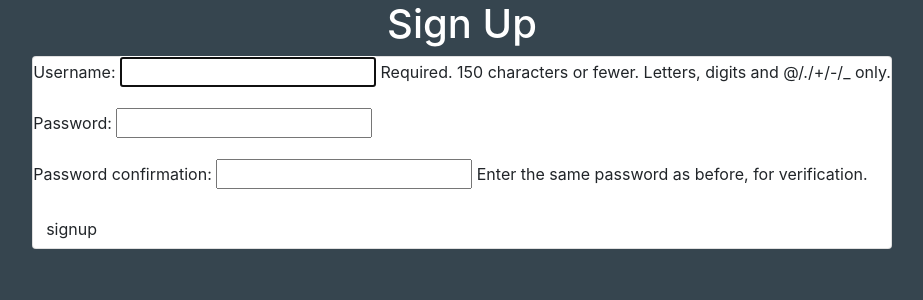
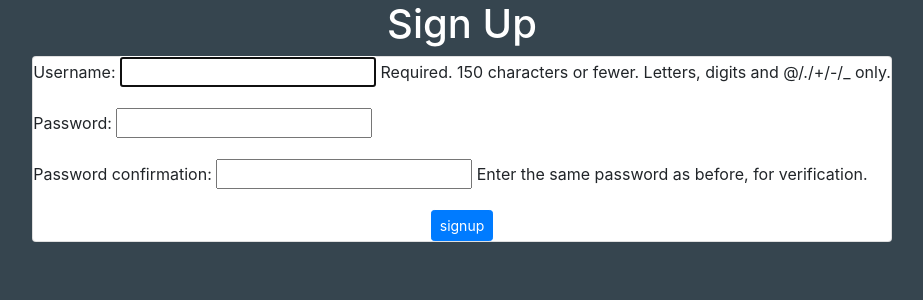
Before and after one commit to engrpatel21/pitcure-me, a Django app: page /accounts/signup/ in a window 1280 px wide. Shown: the part 56-356 px from the top of the page, without its empty margins (178-1101 px from the left). Run offline with Django 3.2, Linux system fonts and the light colour scheme; some libraries are stand-ins or nearby versions.

Commit message:
styling fix

```diff
--- a/main_app/templates/registration/signup.html
+++ b/main_app/templates/registration/signup.html
@@ -11,7 +11,10 @@
         <form method="POST" action="{% url 'signup' %}">
           {% csrf_token %}
           {{ form.as_p }}
-          <input type="submit" class="btn" value="signup">
+          <div class="container d-flex justify-content-center">
+             <input type="submit" class="btn btn-primary btn-sm" value="signup">
+          </div>
+
         </form>
       </div>
     </div>
```
